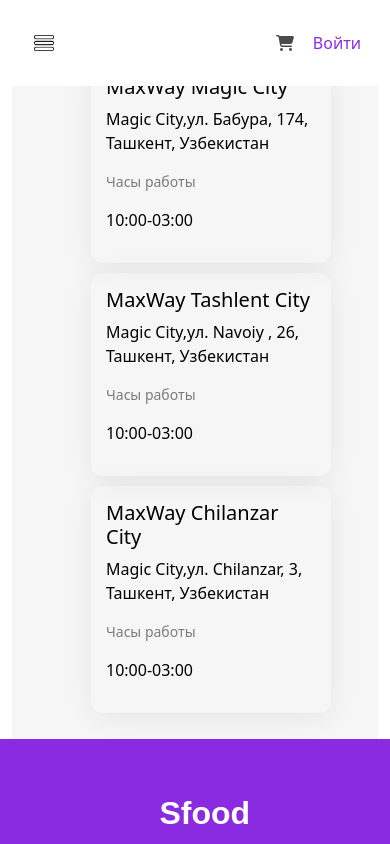
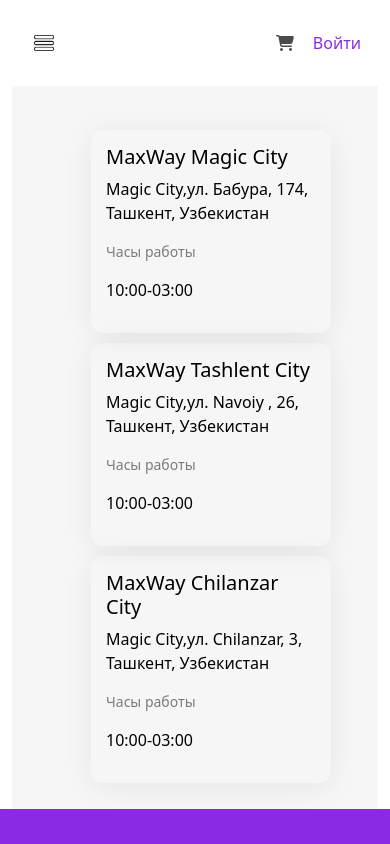
Before and after one commit to Sunnat0401/eat-meal, a React (Vite) app: page /fillial in a window 390 px wide. Shown: the top 844 px of the page. Built offline with nearby package versions, Linux system fonts and the light colour scheme.

Commit message:
info responsive add

```diff
--- a/src/Pages/Fillial/Fillial.css
+++ b/src/Pages/Fillial/Fillial.css
@@ -68,7 +68,7 @@
 }
 @media screen and (max-width: 570px){
     .fillial-wrapper{
-        padding-top: 70px;
+        padding-top: 100px;
         padding-bottom: 5px;
      }
      .fillial-list{
@@ -103,7 +103,7 @@
 }
 @media screen and (max-width: 400px){
     .fillial-wrapper{
-        padding-top: 50px;
+        padding-top: 120px;
         padding-bottom: 0px;
      }
      .fillial-list{
```
